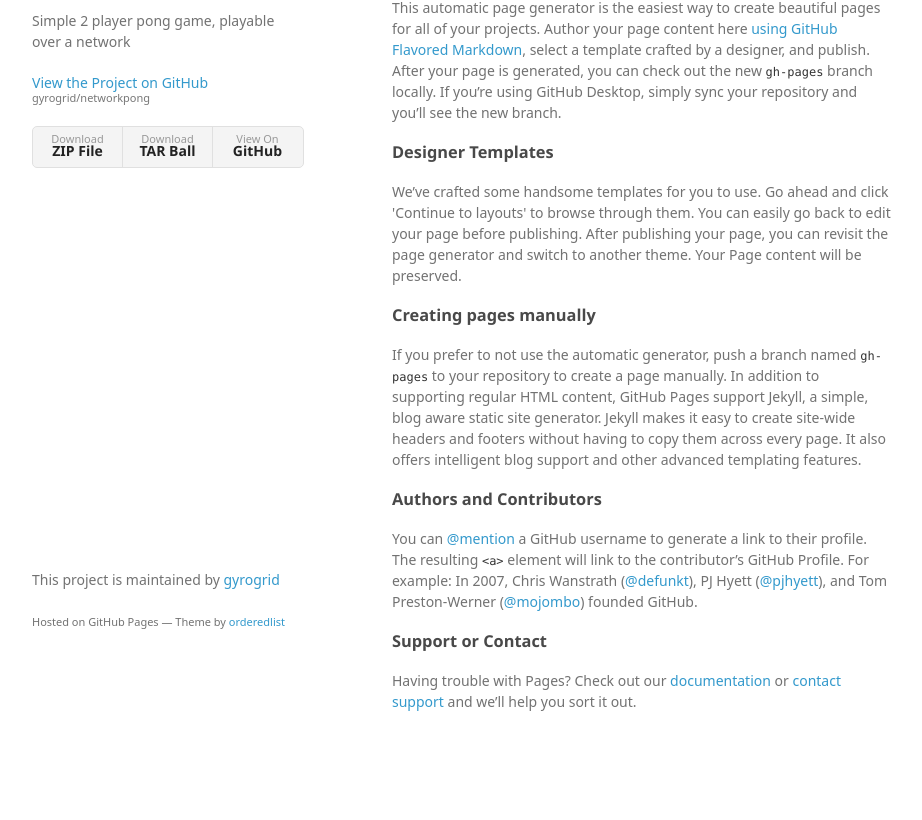
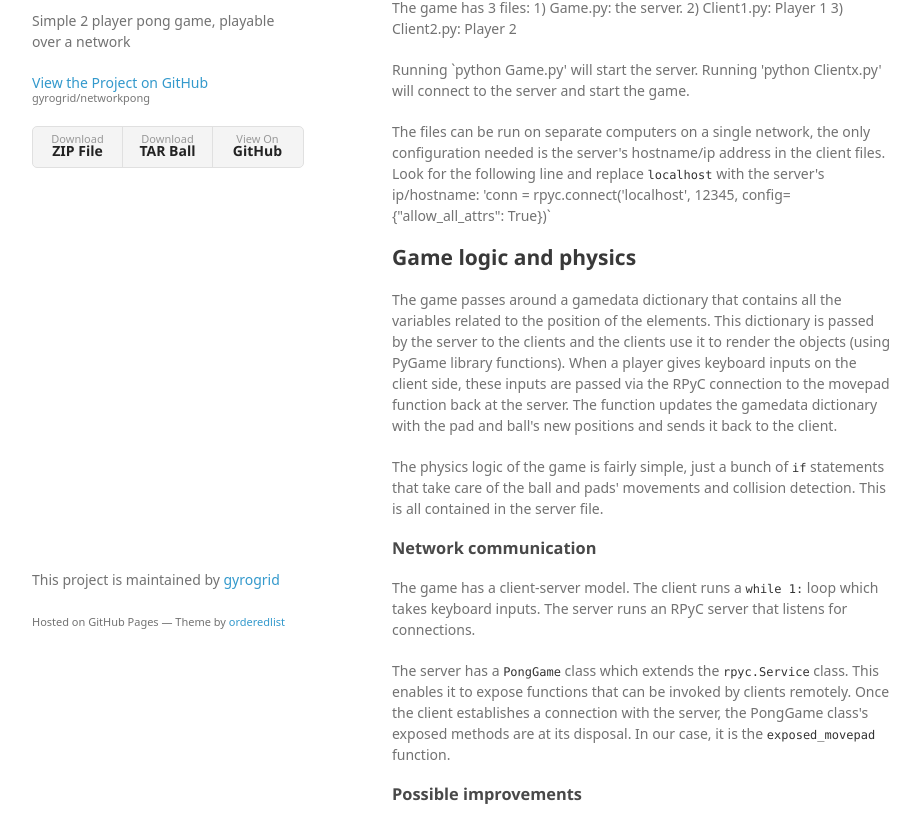
Before and after one commit to gyrogrid/networkpong, a plain HTML site: page index.html in a window 1280 px wide. Shown: the part 99-919 px from the top of the page, without its empty margins (178-1100 px from the left). Before the commit the page ends 881 px from the top, so only its background shows below. Drawn offline with Linux system fonts and the light colour scheme; a web font is replaced by a local one.

```diff
--- a/index.html
+++ b/index.html
@@ -29,29 +29,40 @@
       </header>
       <section>
         <h3>
-<a id="welcome-to-github-pages" class="anchor" href="#welcome-to-github-pages" aria-hidden="true"><span class="octicon octicon-link"></span></a>Welcome to GitHub Pages.</h3>
+<a id="game-structure" class="anchor" href="#game-structure" aria-hidden="true"><span class="octicon octicon-link"></span></a>Game structure</h3>
 
-<p>This automatic page generator is the easiest way to create beautiful pages for all of your projects. Author your page content here <a href="https://guides.github.com/features/mastering-markdown/">using GitHub Flavored Markdown</a>, select a template crafted by a designer, and publish. After your page is generated, you can check out the new <code>gh-pages</code> branch locally. If you’re using GitHub Desktop, simply sync your repository and you’ll see the new branch.</p>
+<p>The game has 3 files:
+1) Game.py: the server.
+2) Client1.py: Player 1
+3) Client2.py: Player 2</p>
+
+<p>Running `python Game.py' will start the server. Running 'python Clientx.py' will connect to the server and start the game.</p>
+
+<p>The files can be run on separate computers on a single network, the only configuration needed is the server's hostname/ip address in the client files. Look for the following line and replace <code>localhost</code> with the server's ip/hostname:
+'conn = rpyc.connect('localhost', 12345, config={"allow_all_attrs": True})`</p>
+
+<h2>
+<a id="game-logic-and-physics" class="anchor" href="#game-logic-and-physics" aria-hidden="true"><span class="octicon octicon-link"></span></a>Game logic and physics</h2>
+
+<p>The game passes around a gamedata dictionary that contains all the variables related to the position of the elements. This dictionary is passed by the server to the clients and the clients use it to render the objects (using PyGame library functions). When a player gives keyboard inputs on the client side, these inputs are passed via the RPyC connection to the movepad function back at the server. The function updates the gamedata dictionary with the pad and ball's new positions and sends it back to the client. </p>
+
+<p>The physics logic of the game is fairly simple, just a bunch of <code>if</code> statements that take care of the ball and pads' movements and collision detection. This is all contained in the server file.</p>
 
 <h3>
-<a id="designer-templates" class="anchor" href="#designer-templates" aria-hidden="true"><span class="octicon octicon-link"></span></a>Designer Templates</h3>
+<a id="network-communication" class="anchor" href="#network-communication" aria-hidden="true"><span class="octicon octicon-link"></span></a>Network communication</h3>
 
-<p>We’ve crafted some handsome templates for you to use. Go ahead and click 'Continue to layouts' to browse through them. You can easily go back to edit your page before publishing. After publishing your page, you can revisit the page generator and switch to another theme. Your Page content will be preserved.</p>
+<p>The game has a client-server model. The client runs a <code>while 1:</code> loop which takes keyboard inputs. The server runs an RPyC server that listens for connections. </p>
+
+<p>The server has a <code>PongGame</code> class which extends the <code>rpyc.Service</code> class. This enables it to expose functions that can be invoked by clients remotely. Once the client establishes a connection with the server, the PongGame class's exposed methods are at its disposal. In our case, it is the <code>exposed_movepad</code> function.</p>
 
 <h3>
-<a id="creating-pages-manually" class="anchor" href="#creating-pages-manually" aria-hidden="true"><span class="octicon octicon-link"></span></a>Creating pages manually</h3>
+<a id="possible-improvements" class="anchor" href="#possible-improvements" aria-hidden="true"><span class="octicon octicon-link"></span></a>Possible improvements</h3>
 
-<p>If you prefer to not use the automatic generator, push a branch named <code>gh-pages</code> to your repository to create a page manually. In addition to supporting regular HTML content, GitHub Pages support Jekyll, a simple, blog aware static site generator. Jekyll makes it easy to create site-wide headers and footers without having to copy them across every page. It also offers intelligent blog support and other advanced templating features.</p>
+<p>The game can be improved greatly by adding the following features:</p>
 
-<h3>
-<a id="authors-and-contributors" class="anchor" href="#authors-and-contributors" aria-hidden="true"><span class="octicon octicon-link"></span></a>Authors and Contributors</h3>
+<p>1) Game loop and listening server on the server side: This is an absolutely essential requirement.  Right now, the server  runs a blocking server so there is no way to run a game loop on the server side. If we can run the server in the background or use some asynchronous logic, then we can have the game loop in the server. This will solve the issue of the ball moving only when a player makes a move.</p>
 
-<p>You can <a href="https://github.com/blog/821" class="user-mention">@mention</a> a GitHub username to generate a link to their profile. The resulting <code>&lt;a&gt;</code> element will link to the contributor’s GitHub Profile. For example: In 2007, Chris Wanstrath (<a href="https://github.com/defunkt" class="user-mention">@defunkt</a>), PJ Hyett (<a href="https://github.com/pjhyett" class="user-mention">@pjhyett</a>), and Tom Preston-Werner (<a href="https://github.com/mojombo" class="user-mention">@mojombo</a>) founded GitHub.</p>
-
-<h3>
-<a id="support-or-contact" class="anchor" href="#support-or-contact" aria-hidden="true"><span class="octicon octicon-link"></span></a>Support or Contact</h3>
-
-<p>Having trouble with Pages? Check out our <a href="https://help.github.com/pages">documentation</a> or <a href="https://github.com/contact">contact support</a> and we’ll help you sort it out.</p>
+<p>2) Game physics fine tuning: I have not paid much attention to the if statements of the ball and pad movement logic because of the limitation of the ball moving only when the player moves. Once we can run the game loop on the server, the game will become much easier to play and then these changes will be easy to make.</p>
       </section>
       <footer>
         <p>This project is maintained by <a href="https://github.com/gyrogrid">gyrogrid</a></p>
```
Also changed, not shown: params.json (+1 -1 lines).
